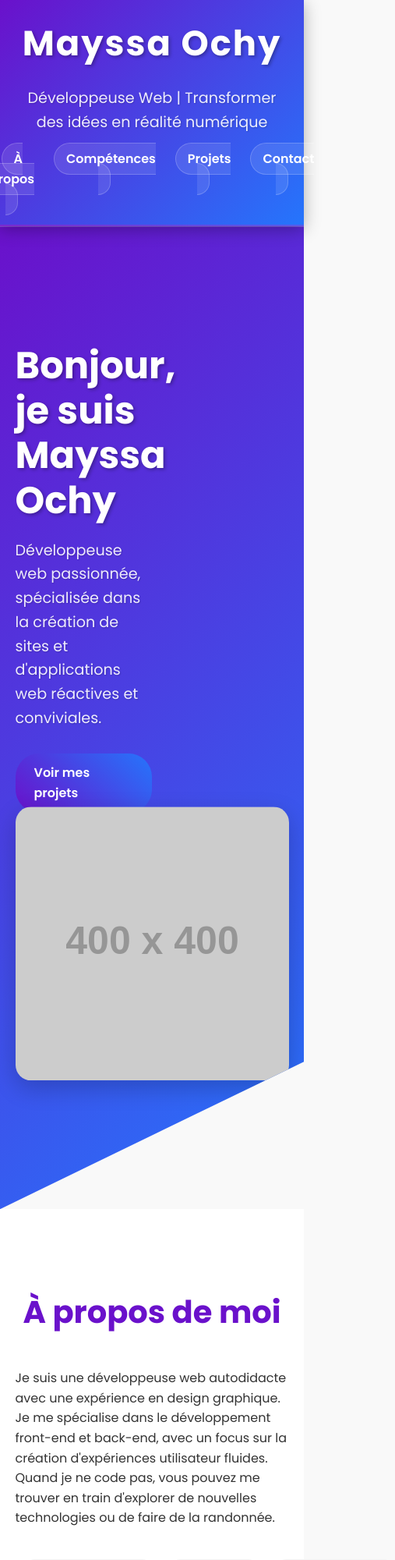
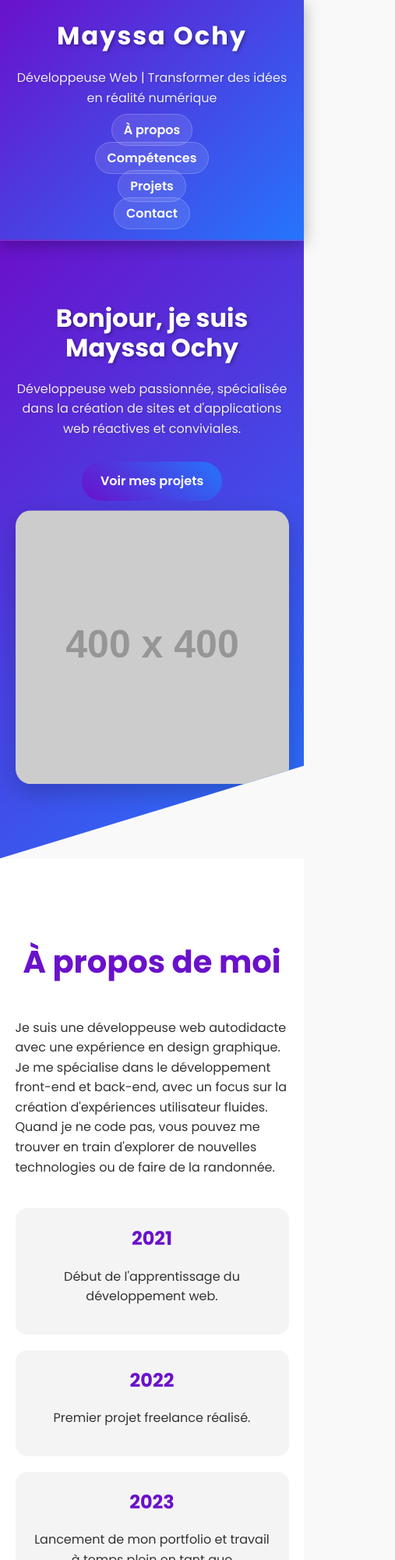
Before and after one commit to ochi-mayssa/Portfolio, a plain HTML site: page index.html in a window 390 px wide. Shown: the top 2000 px of the page at 78% size, 507 px wide, since content can reach past the window. Drawn offline with Linux system fonts and the light colour scheme; placeholder pictures from the web are drawn by us.

Commit message:
Update index.html

```diff
--- a/index.html
+++ b/index.html
@@ -378,6 +378,65 @@
         transform: translateY(0);
       }
     }
+
+    /* Responsive Design */
+    @media (max-width: 768px) {
+      header h1 {
+        font-size: 2rem;
+      }
+
+      header p {
+        font-size: 1rem;
+      }
+
+      nav ul {
+        flex-direction: column;
+        gap: 10px;
+      }
+
+      #hero {
+        flex-direction: column;
+        padding: 80px 0;
+        text-align: center;
+      }
+
+      .hero-text {
+        max-width: 100%;
+      }
+
+      .hero-text h2 {
+        font-size: 2rem;
+      }
+
+      .hero-text p {
+        font-size: 1rem;
+      }
+
+      .hero-image img {
+        margin-top: 20px;
+      }
+
+      .timeline {
+        flex-direction: column;
+        gap: 20px;
+      }
+
+      .event {
+        margin: 0;
+      }
+
+      .skills-grid {
+        grid-template-columns: repeat(auto-fit, minmax(150px, 1fr));
+      }
+
+      .projects-grid {
+        grid-template-columns: repeat(auto-fit, minmax(250px, 1fr));
+      }
+
+      #contact h2 {
+        font-size: 2rem;
+      }
+    }
   </style>
 </head>
 <body>
```
